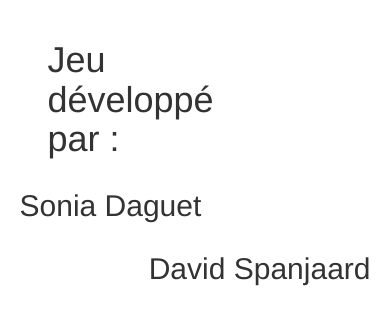
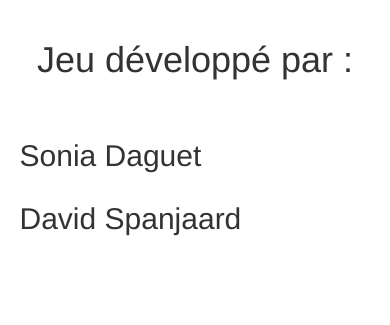
Before and after one commit to littleAsteria/projet-webforce3, a PHP site: template gameproject/templates/credits.html.twig in a window 390 px wide. Shown: the part 125-450 px from the top of the page. Run offline with PHP 8.4, Linux system fonts and the light colour scheme; the template is opened without the code that fills it, so the values that code supplies are empty; some libraries are stand-ins or nearby versions; some web fonts are replaced.

Commit message:
credits
Mise en place du responsive

```diff
--- a/gameproject/templates/credits.html.twig
+++ b/gameproject/templates/credits.html.twig
@@ -14,7 +14,7 @@
 
         <div class="row">
 
-            <h1 class='col-md-0 col-md-offset-4 col-sm-offset-4 col-xs-6 col-xs-offset-1'>Jeu développé par :</h1>
+            <h1>Jeu développé par :</h1>
             <ul class="namesList">
                 <li id="sonia"><h2>Sonia Daguet</h2></li>
                 <li id="david"><h2>David Spanjaard</h2></li>
--- a/gameproject/web/assets/css/credits.css
+++ b/gameproject/web/assets/css/credits.css
@@ -1,3 +1,7 @@
+h1 {
+    text-align: center;
+}
+
 .namesList {
     display: block;
     margin-top: 5%;
@@ -16,3 +20,9 @@
 #david {
     float: right;
 }
+
+@media screen and (max-width:453px) {
+    #sonia, #david {
+        float: none;
+    }
+}
```
